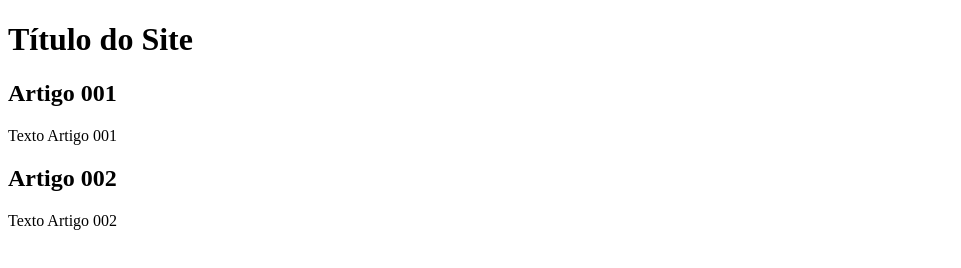
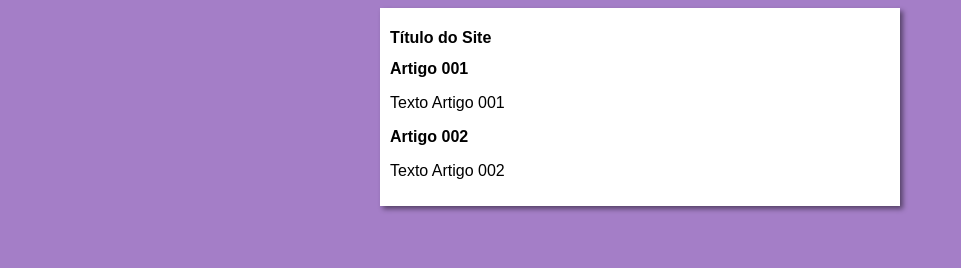
Before and after one commit to Mychael-Douglass/projeto-site, a plain HTML site: page index.html in a window 1280 px wide. Shown: the whole page, without its empty margins (0-961 px from the left). Drawn offline with Linux system fonts and the light colour scheme.

Commit message:
iniciei o design

```diff
--- /dev/null
+++ b/estilo/style.css
@@ -0,0 +1,16 @@
+* {
+    font-family: Arial, Helvetica, sans-serif;
+    font-size: 16px;
+}
+
+body {
+    background-color: rgb(164, 126, 199);
+}
+
+main {
+    background-color: white;
+    width: 500px;
+    margin: auto;
+    padding: 10px;
+    box-shadow: 3px 3px 5px rgb(0, 0, 0, 0.473);
+}
--- a/index.html
+++ b/index.html
@@ -5,6 +5,7 @@
     <meta http-equiv="X-UA-Compatible" content="IE=edge">
     <meta name="viewport" content="width=device-width, initial-scale=1.0">
     <title>Título do Site</title>
+    <link rel="stylesheet" href="estilo/style.css">
 </head>
 <body>
     <main>
```
